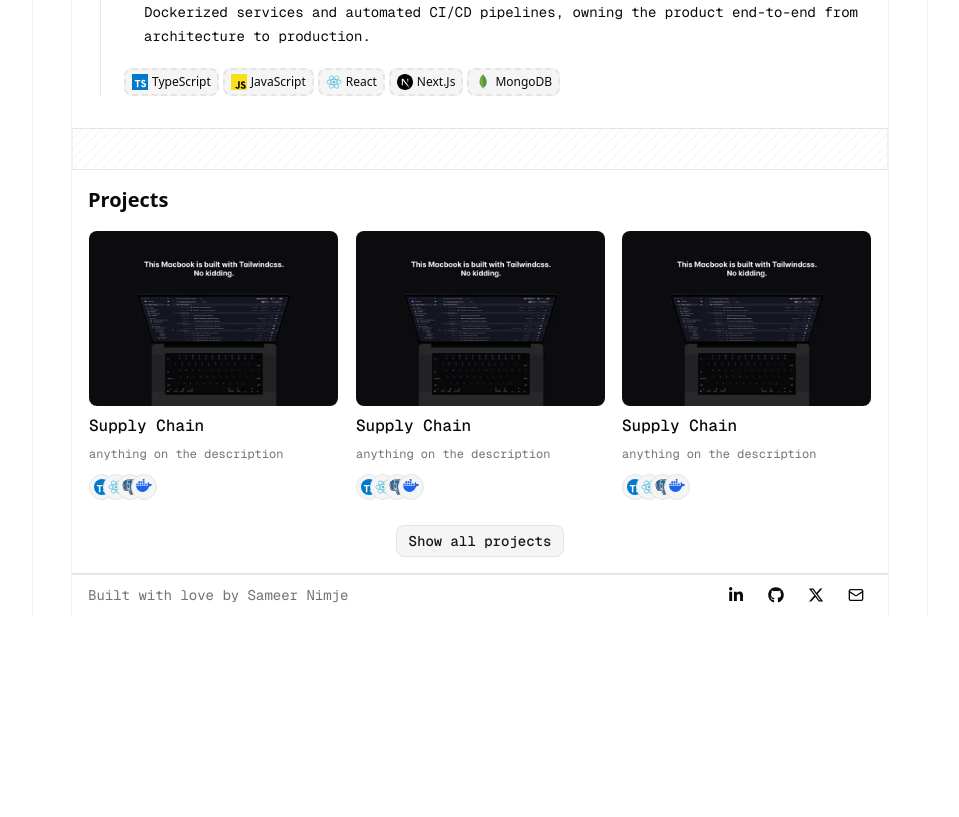
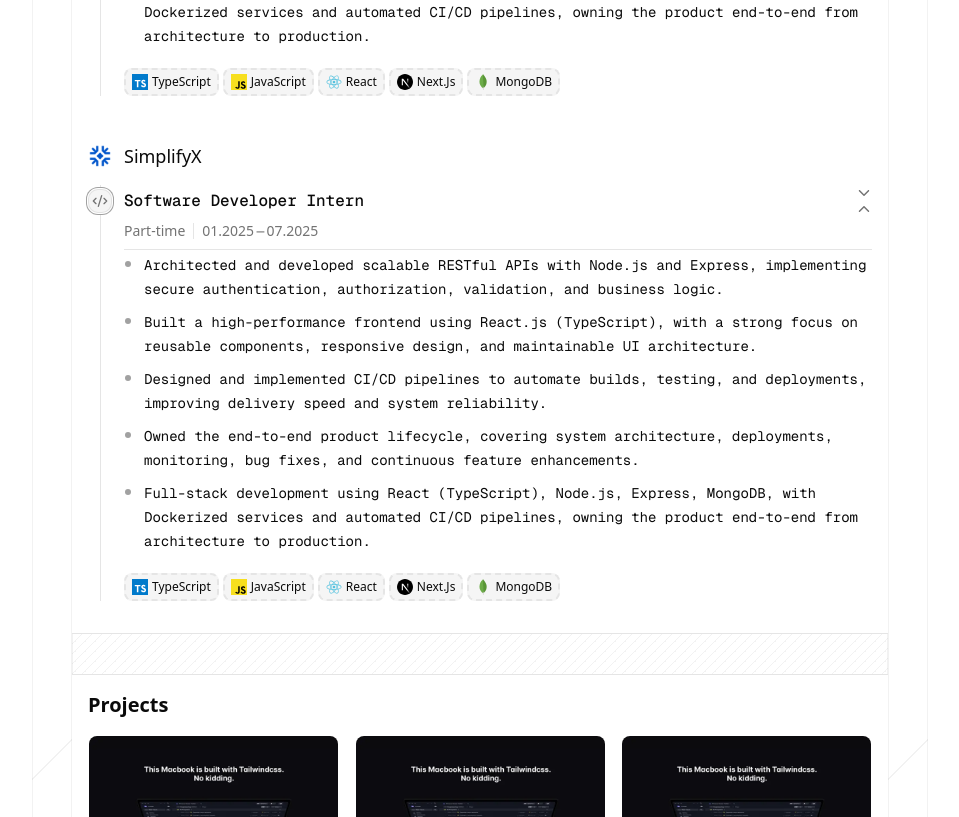
Before and after one commit to Sameer413/sameerx-portfolio, a Next.js app: page / in a window 1280 px wide. Shown: the part 1240-2057 px from the top of the page, without its empty margins (160-1119 px from the left). Before the commit the page ends 1855 px from the top, so only its background shows below. Built offline with nearby package versions, Linux system fonts and the light colour scheme.

Commit message:
feat: add experience entry for Software Developer Intern at SimplifyX

```diff
--- a/data/experience.ts
+++ b/data/experience.ts
@@ -61,4 +61,65 @@ export const EXPERIENCES: Experience[] = [
     ],
     isCurrentEmployer: true,
   },
+  {
+    id: "simplifyx",
+    companyName: "SimplifyX",
+    companyLogo: "/images/alter_square_logo.png",
+    positions: [
+      {
+        id: "simplify-x-software-developer-intern",
+        title: "Software Developer Intern",
+        employmentPeriod: {
+          start: "01.2025",
+          end: "07.2025"
+        },
+        employmentType: "Part-time",
+        icon: "code",
+        skills: [
+          {
+            label: "TypeScript",
+            image_src: "/images/typescript.svg",
+          },
+          {
+            label: "JavaScript",
+            image_src: "/images/js.svg",
+          },
+          {
+            label: "React",
+            image_src: "/images/react.svg",
+          },
+          {
+            label: "Next.Js",
+            image_src: "/images/nextjs2-light.svg",
+          },
+          {
+            label: "MongoDB",
+            image_src: "/images/mongodb.svg",
+          },
+          // "Next.js",
+          // "React Native",
+          // "MobX",
+          // "MobX-State-Tree",
+          // "Tailwind CSS",
+          // "Dify",
+          // "Zalo Mini App",
+          // "Agile",
+          // "Teamwork",
+          // "Research",
+          // "Problem-solving",
+        ],
+        description: [
+          "Architected and developed scalable RESTful APIs with Node.js and Express, implementing secure authentication, authorization, validation, and business logic.",
+          "Built a high-performance frontend using React.js (TypeScript), with a strong focus on reusable components, responsive design, and maintainable UI architecture.",
+          // "Dockerized frontend and backend services to ensure consistent, reproducible environments across development, staging, and production.",
+          "Designed and implemented CI/CD pipelines to automate builds, testing, and deployments, improving delivery speed and system reliability.",
+          // "Managed MongoDB in a production environment, including schema design, indexing strategies, backups, security hardening, and performance optimization.",
+          "Owned the end-to-end product lifecycle, covering system architecture, deployments, monitoring, bug fixes, and continuous feature enhancements.",
+          "Full-stack development using React (TypeScript), Node.js, Express, MongoDB, with Dockerized services and automated CI/CD pipelines, owning the product end-to-end from architecture to production.",
+        ],
+        isExpanded: true,
+      },
+    ],
+    isCurrentEmployer: false,
+  },
 ];
```
